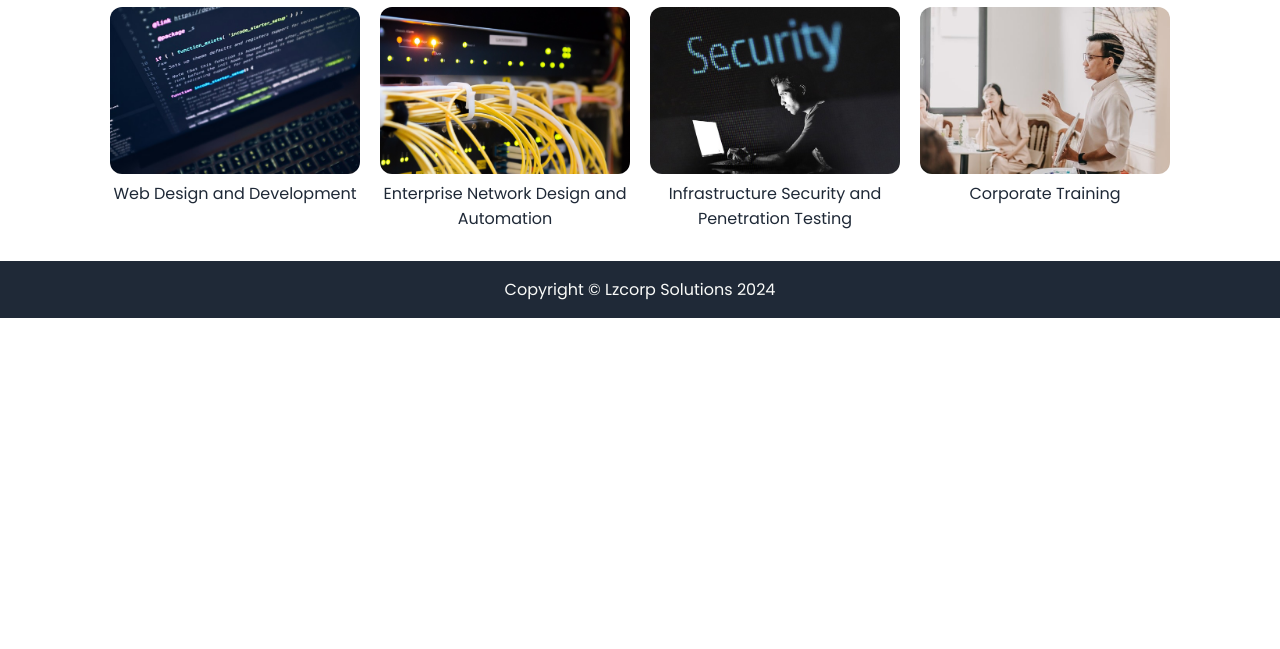
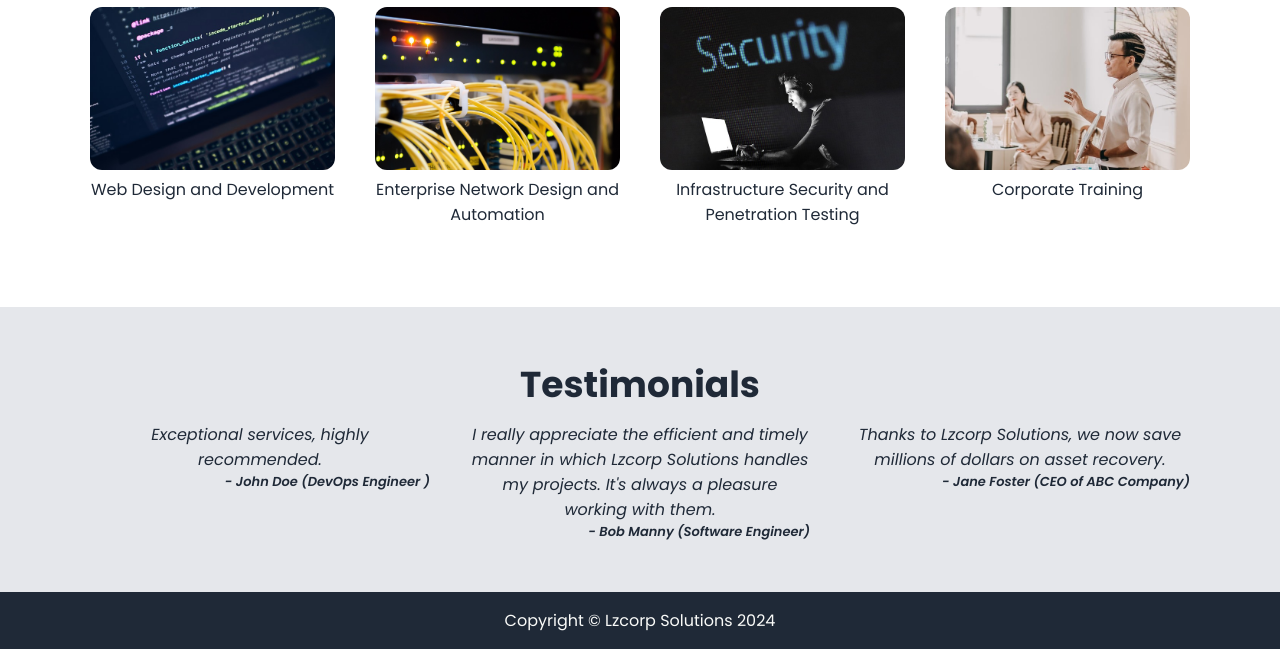
Before and after one commit to nanafox/lzcorp-landing-page, a plain HTML site: page index.html in a window 1280 px wide. Shown: the part 528-1177 px from the top of the page. Before the commit the page ends 846 px from the top, so only its background shows below. Drawn offline with Linux system fonts and the light colour scheme.

Commit message:
Add content and styling for testimonials section
While here, I refactored some of the previous so it is easier to
maintain. Mostly, the changes were on the selectors. There were
duplicate codes so I created a class and placed those styling there so
it's still DRY.

```diff
--- a/index.html
+++ b/index.html
@@ -4,7 +4,7 @@
 		<meta charset="UTF-8">
 		<meta name="author" content="Maxwell Nana Forson">
 		<meta name="description"
-			content="Welcome to Lzcorp Solutions, your preferred Managed Service Provider. Feel free to browse through our services and let us know how we can be of help to you and your next projects. We have a team of dedicated industry experts all over the world ready to provide the support you need. We are just an email away.">
+			content="Welcome to Lzcorp Solutions, your most trusted Managed Service Provider. Feel free to browse through our services and let us know how we can be of help to you and your next projects. We have a team of dedicated industry experts all over the world ready to provide the support you need. We are just an email away.">
 		<meta name="viewport" content="width=device-width, initial-scale=1.0">
 		<link rel="stylesheet" href="styles.css">
 		<link rel="shortcut icon" href="images/LzcorpLogo.png" type="image/x-icon">
@@ -42,8 +42,8 @@
 			</header>
 		</div>
 
-		<section id="services" class="container">
-			<h2>Our Services</h2>
+		<section id="services" class="container mg-y-30-80 dark-text center-text">
+			<h2 class="heading">Our Services</h2>
 			<div class="items">
 				<div class="service">
 					<div><img src="images/code-pitch.jpg" alt="web development service"></div>
@@ -64,8 +64,31 @@
 					<p>Corporate Training</p>
 				</div>
 			</div>
+		</section>
 
-		</section>
+		<div class="gray-bg">
+			<section id="testimonials" class="container mg-y-50 dark-text center-text">
+				<h2 class="heading">Testimonials</h2>
+				<div class="items">
+					<div class="testimonial">
+						<p>Exceptional services, highly recommended.</p>
+						<p class="author">- John Doe (DevOps Engineer )</p>
+					</div>
+					<div class="testimonial">
+						<p>
+							I really appreciate the efficient and timely manner in which Lzcorp Solutions handles my
+							projects. It's always a pleasure working with them.
+						</p>
+						<p class="author">- Bob Manny (Software Engineer)</p>
+					</div>
+					<div class="testimonial">
+						<p>Thanks to Lzcorp Solutions, we now save millions of dollars on asset recovery.</p>
+						<p class="author">- Jane Foster (CEO of ABC Company)</p>
+					</div>
+				</div>
+			</section>
+		</div>
+
 		<!-- footer section -->
 		<footer class="footer dark-bg white-text">Copyright &copy; Lzcorp Solutions 2024</footer>
 	</body>
--- a/styles.css
+++ b/styles.css
@@ -28,9 +28,22 @@ a {
 }
 
 
-/* set a dark background with color white for texts */
+/* set a dark background */
 .dark-bg {
 	background-color: #1f2937;
+}
+
+/* gray background */
+.gray-bg {
+	background-color: #e5e7eb;
+}
+
+.dark-text {
+	color: #1f2937;
+}
+
+.center-text {
+	text-align: center;
 }
 
 /* center the container */
@@ -117,21 +130,31 @@ a {
 	padding: 16px;
 }
 
-/* services styling */
+.mg-y-30-80 {
+	margin-top: 30px;
+	margin-bottom: 80px;
+}
 
-#services {
-	margin-top: 30px;
-	margin-bottom: 30px;
+.mg-y-50 {
+	margin-top: 50px;
+	margin-bottom: 50px;
+}
+
+/* heading texts */
+.heading {
+	font-size: 36px;
+	font-weight: bolder;
 }
 
 /* flex the services offered */
-#services .items {
+.items {
 	margin-top: 10px;
 	display: flex;
-	gap: 20px;
+	gap: 40px;
 	flex-wrap: wrap;
 }
 
+/* services styling */
 #services img {
 	width: 300px;
 	border-radius: 12px;
@@ -146,14 +169,21 @@ a {
 	opacity: 0.8;
 }
 
-#services {
-	text-align: center;
-	color: #1f2937;
+/* end of services styling */
+
+/* testimonials styling */
+
+.testimonial {
+	width: 400px;
+	font-style: italic;
+	flex: 1;
 }
 
-#services h2 {
-	font-size: 36px;
-	font-weight: bolder;
+/* author of the testimonial */
+.author {
+	font-size: small;
+	text-align: right;
+	font-weight: 600;
 }
 
-/* end of services styling */
+/* end of testimonials styling */
```
